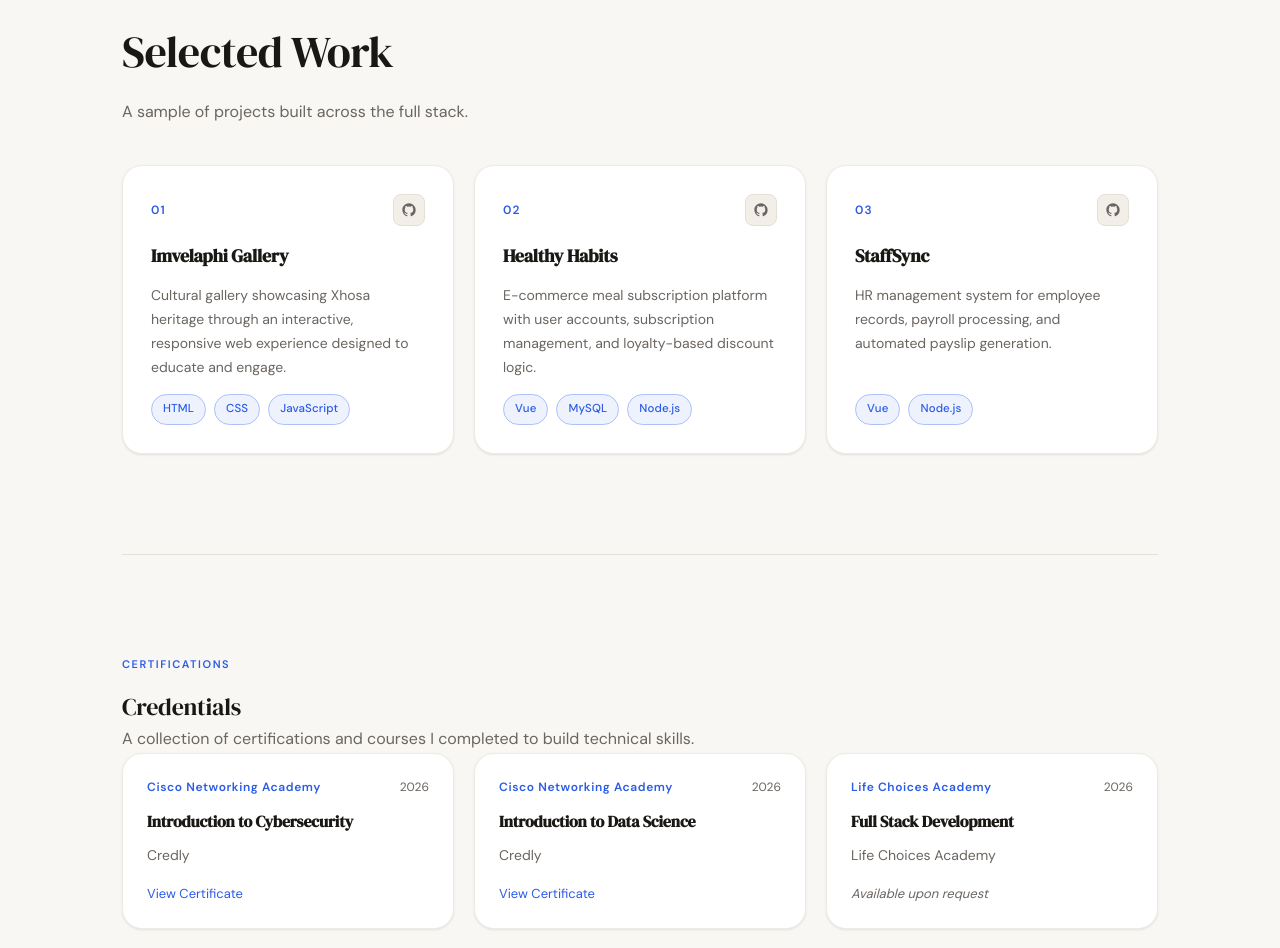
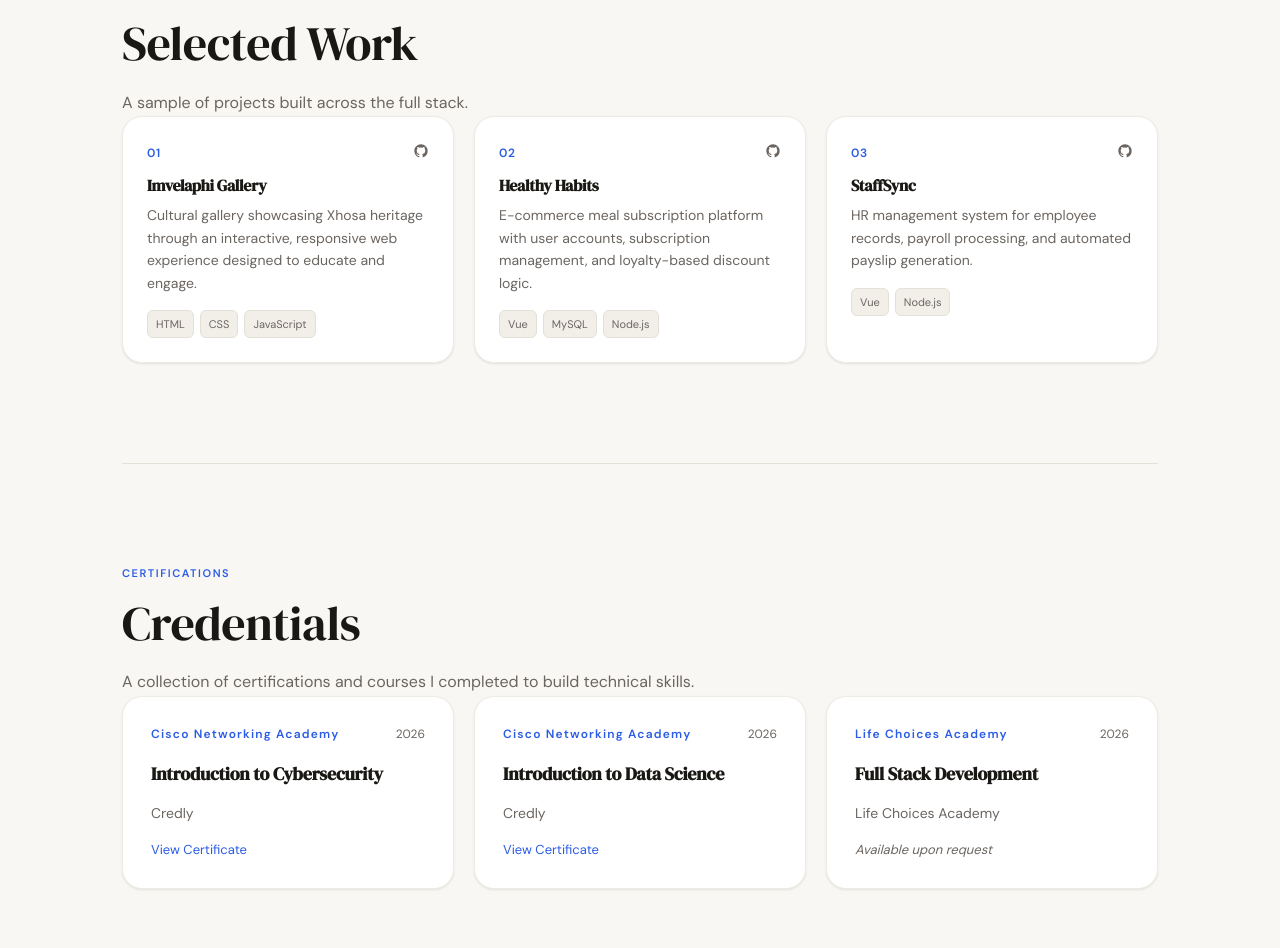
Before and after one commit to MDtechcave/mihleaviwe-portfolio, a Vue app in the folder Portfolio/: page / in a window 1280 px wide. Shown: the part 1444-2392 px from the top of the page. Built offline with nearby package versions, Linux system fonts and the light colour scheme.

Commit message:
fixed the headings

```diff
--- a/Portfolio/src/components/AboutSection.vue
+++ b/Portfolio/src/components/AboutSection.vue
@@ -26,7 +26,7 @@
         <div class="card skill-card" v-for="item in skills" :key="item.title">
           <div class="card-icon">{{ item.icon }}</div>
           <div>
-            <h2 class="card-title">{{ item.title }}</h2>
+            <h1 class="card-title">{{ item.title }}</h1>
             <p class="card-desc">{{ item.desc }}</p>
           </div>
         </div>
--- a/Portfolio/src/components/CertificationSection.vue
+++ b/Portfolio/src/components/CertificationSection.vue
@@ -62,19 +62,26 @@ const certifications = [
 </script>
 
 <style scoped>
+.title {
+  font-size: clamp(32px, 4vw, 48px);
+  margin-bottom: 18px;
+  line-height: 1.15;
+}
+
 .grid {
   display: grid;
-  grid-template-columns: repeat(auto-fit, minmax(260px, 1fr));
+  grid-template-columns: repeat(auto-fit, minmax(300px, 1fr));
   gap: 20px;
 }
 
 .cert-card {
-  padding: 24px;
+  padding: 28px;
   display: flex;
   flex-direction: column;
-  gap: 10px;
+  gap: 14px;
 }
 
+/* Match project card top layout */
 .cert-top {
   display: flex;
   justify-content: space-between;
@@ -84,8 +91,8 @@ const certifications = [
 .platform {
   font-size: 12px;
   font-weight: 600;
+  letter-spacing: 0.1em;
   color: var(--accent);
-  letter-spacing: 0.05em;
 }
 
 .year {
@@ -93,30 +100,39 @@ const certifications = [
   color: var(--text-muted);
 }
 
+/* Match project title */
 .cert-title {
-  font-size: 16px;
+  font-size: 18px;
   font-weight: 600;
   color: var(--text);
 }
 
+/* Match project description style */
 .cert-issuer {
   font-size: 14px;
+  line-height: 1.6;
   color: var(--text-muted);
 }
 
+/* Link styles aligned with project icons/text */
+.cert-link,
+.cert-request {
+  margin-top: auto;
+  font-size: 13px;
+}
+
 .cert-link {
-  margin-top: 6px;
-  font-size: 13px;
   color: var(--accent);
   text-decoration: none;
+  transition: opacity 0.2s ease;
 }
+
+.cert-link:hover {
+  opacity: 0.7;
+}
+
 .cert-request {
-  margin-top: 6px;
-  font-size: 13px;
   color: var(--text-muted);
   font-style: italic;
 }
-.cert-link:hover {
-  text-decoration: underline;
-}
 </style>
--- a/Portfolio/src/components/ProjectsSection.vue
+++ b/Portfolio/src/components/ProjectsSection.vue
@@ -18,7 +18,7 @@
           </div>
         </div>
 
-        <h2 class="project-title">{{ project.title }}</h2>
+        <h1 class="project-title">{{ project.title }}</h1>
         <p class="project-desc">{{ project.desc }}</p>
 
         <div class="tags">
@@ -53,35 +53,24 @@ const projects = [
   },
 ]
 </script>
-
 <style scoped>
-.section-header {
-  margin-bottom: 40px;
+.title {
+  font-size: clamp(32px, 4vw, 48px);
+  margin-bottom: 18px;
+  line-height: 1.15;
 }
 
-.title {
-  font-size: clamp(30px, 4vw, 44px);
-  margin-bottom: 10px;
-}
-
-.subtitle {
-  font-size: 16px;
-  color: var(--text-muted);
-}
-
-/* Grid */
 .grid {
   display: grid;
-  grid-template-columns: repeat(auto-fit, minmax(300px, 1fr));
+  grid-template-columns: repeat(auto-fit, minmax(260px, 1fr));
   gap: 20px;
 }
 
-/* Project card */
 .project-card {
-  padding: 28px;
+  padding: 24px;
   display: flex;
   flex-direction: column;
-  gap: 14px;
+  gap: 10px;
 }
 
 .card-top {
@@ -93,66 +82,51 @@ const projects = [
 .project-number {
   font-size: 12px;
   font-weight: 600;
-  letter-spacing: 0.1em;
   color: var(--accent);
-  font-variant-numeric: tabular-nums;
+  letter-spacing: 0.05em;
 }
 
 .icon-link {
-  display: inline-flex;
-  align-items: center;
-  justify-content: center;
-  width: 32px;
-  height: 32px;
-  border-radius: 8px;
-  background: var(--bg-soft);
-  border: 1px solid var(--border);
+  width: 28px;
+  height: 28px;
+  border-radius: 6px;
+  background: transparent;
+  border: none;
   color: var(--text-muted);
-  transition: color 0.2s ease, border-color 0.2s ease, background 0.2s ease;
 }
 
 .icon-link:hover {
   color: var(--accent);
-  border-color: var(--accent-mid);
-  background: var(--accent-soft);
-  opacity: 1;
 }
 
+/* Match cert title size */
 .project-title {
-  font-size: 18px;
+  font-size: 16px;
   font-weight: 600;
   color: var(--text);
 }
 
+/* Match cert text */
 .project-desc {
   font-size: 14px;
-  line-height: 1.7;
   color: var(--text-muted);
-  flex: 1;
+  line-height: 1.6;
 }
 
-/* Tags */
+/* Tags (simplified) */
 .tags {
   display: flex;
   flex-wrap: wrap;
-  gap: 8px;
-  margin-top: auto;
+  gap: 6px;
+  margin-top: 6px;
 }
 
 .tag {
-  font-size: 11.5px;
-  font-weight: 500;
-  padding: 5px 11px;
-  border-radius: 999px;
-  background: var(--accent-soft);
-  color: var(--accent);
-  border: 1px solid var(--accent-mid);
-  letter-spacing: 0.01em;
-}
-
-@media (max-width: 600px) {
-  .grid {
-    grid-template-columns: 1fr;
-  }
+  font-size: 11px;
+  padding: 4px 8px;
+  border-radius: 6px;
+  background: var(--bg-soft);
+  color: var(--text-muted);
+  border: 1px solid var(--border);
 }
 </style>
```
